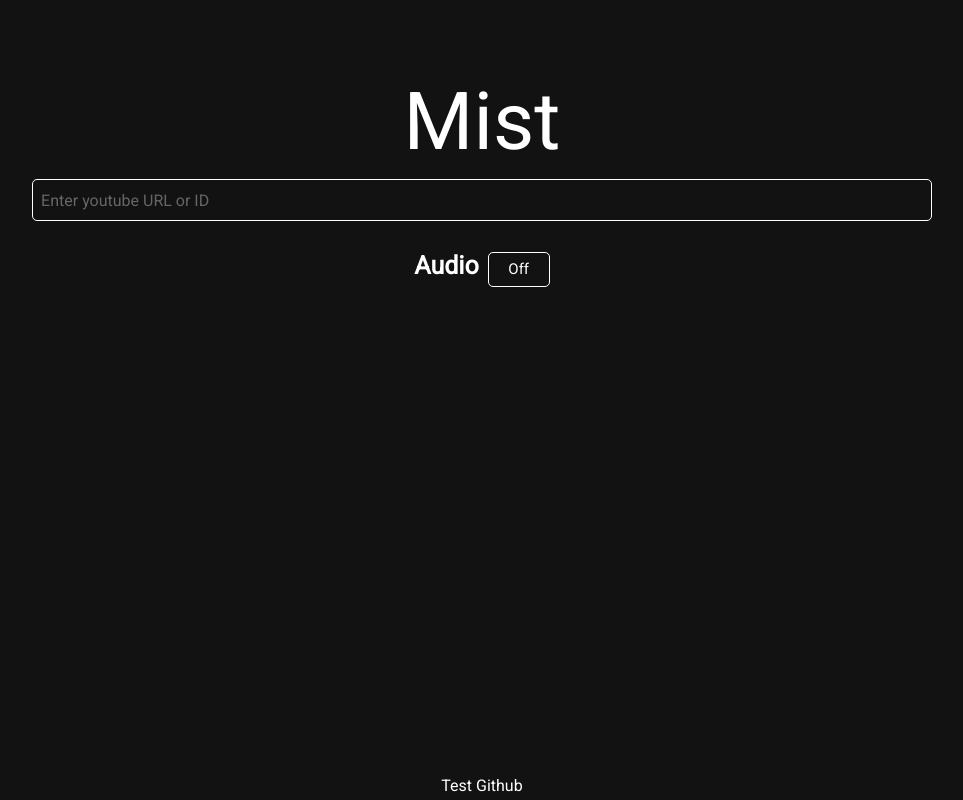
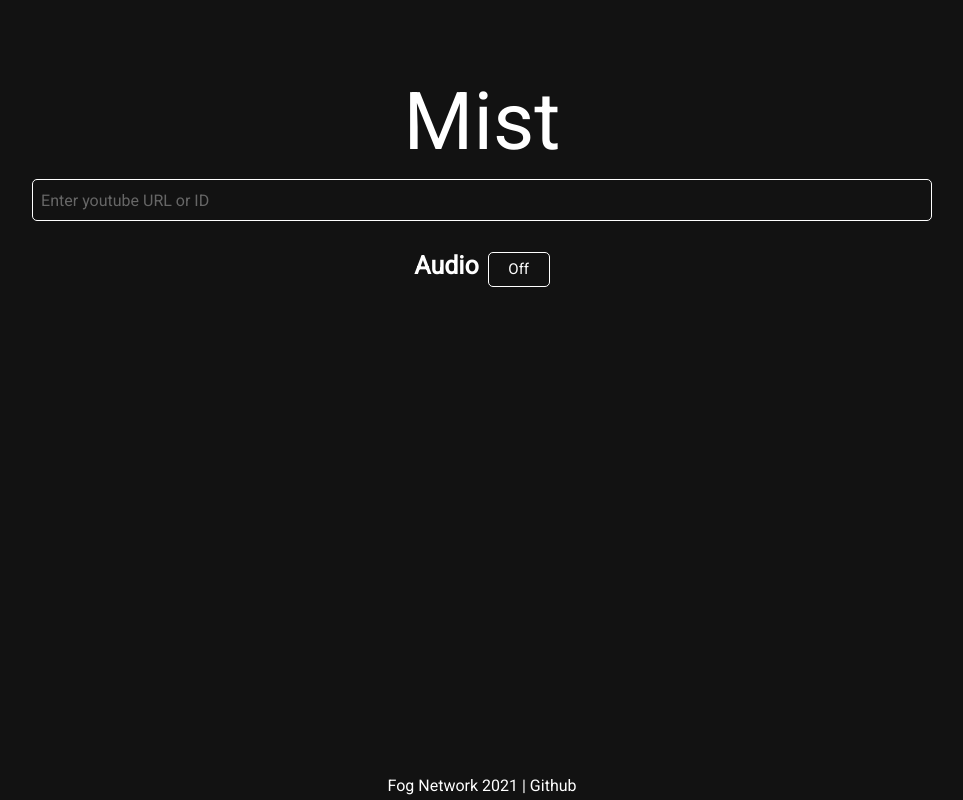
Before and after one commit to FogNetwork/Mist, a website: page mist/index.html in a window 1280 px wide. Shown: the whole page, without its empty margins (158-1121 px from the left). Drawn offline with Linux system fonts and the light colour scheme.

Commit message:
fix footer

```diff
--- a/mist/index.html
+++ b/mist/index.html
@@ -15,7 +15,7 @@
 <button onclick="toggleaudio()" id="audiobtn">Off</button>
 </center>
 
-<div class="footer">Test <a class="link" href="https://github.com">Github</a></div>
+<div class="footer">Fog Network <script>document.write(new Date().getFullYear())</script> | <a class="link" href="https://github.com/FogNetwork/Mist">Github</a></div>
 </body>
 </html>
 
```
